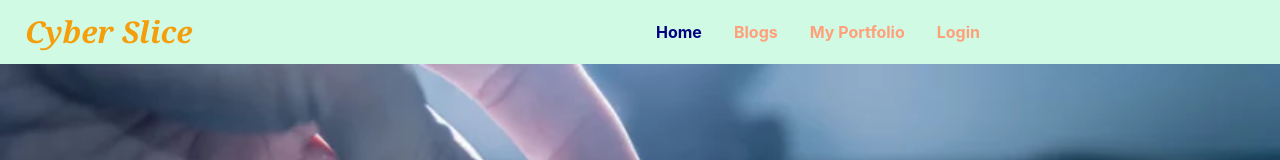
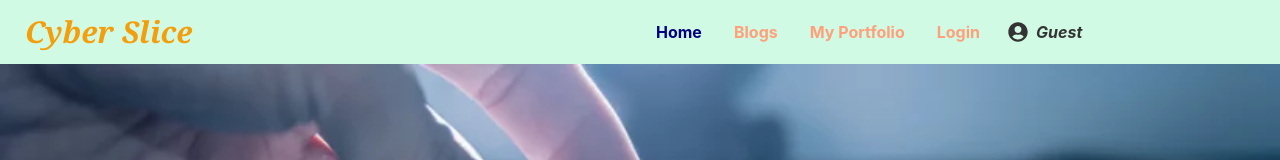
Before and after one commit to nahidahmed02/cyber-slice, a React (Create React App) app: page / in a window 1280 px wide. Shown: the top 160 px of the page. Built offline with nearby package versions, Linux system fonts and the light colour scheme; no server answers.

Commit message:
user's name showing in navbar

```diff
--- a/src/Pages/Shared/Header.js
+++ b/src/Pages/Shared/Header.js
@@ -3,10 +3,14 @@ import React from 'react';
 import { useAuthState } from 'react-firebase-hooks/auth';
 import auth from '../../firebase.init';
 import CustomLink from './CustomLink';
+import { FaUserCircle } from 'react-icons/fa';
+
 
 const Header = () => {
 
     const [user] = useAuthState(auth);
+
+    // console.log(user.auth);
 
     const logout = () => {
         signOut(auth);
@@ -28,6 +32,8 @@ const Header = () => {
                 :
                 <li><CustomLink to='/login'>Login</CustomLink></li>
         }
+
+
     </>
     return (
         <div className="navbar bg-emerald-100">
@@ -47,6 +53,13 @@ const Header = () => {
                     {navItems}
                 </ul>
             </div>
+            {
+                user
+                    ?
+                    <li className='ml-3 font-bold italic'><FaUserCircle className='text-xl mr-2' /> {user.displayName}</li>
+                    :
+                    <li className='ml-3 font-bold italic'><FaUserCircle className='text-xl mr-2' /> Guest</li>
+            }
         </div>
     );
 };
```
